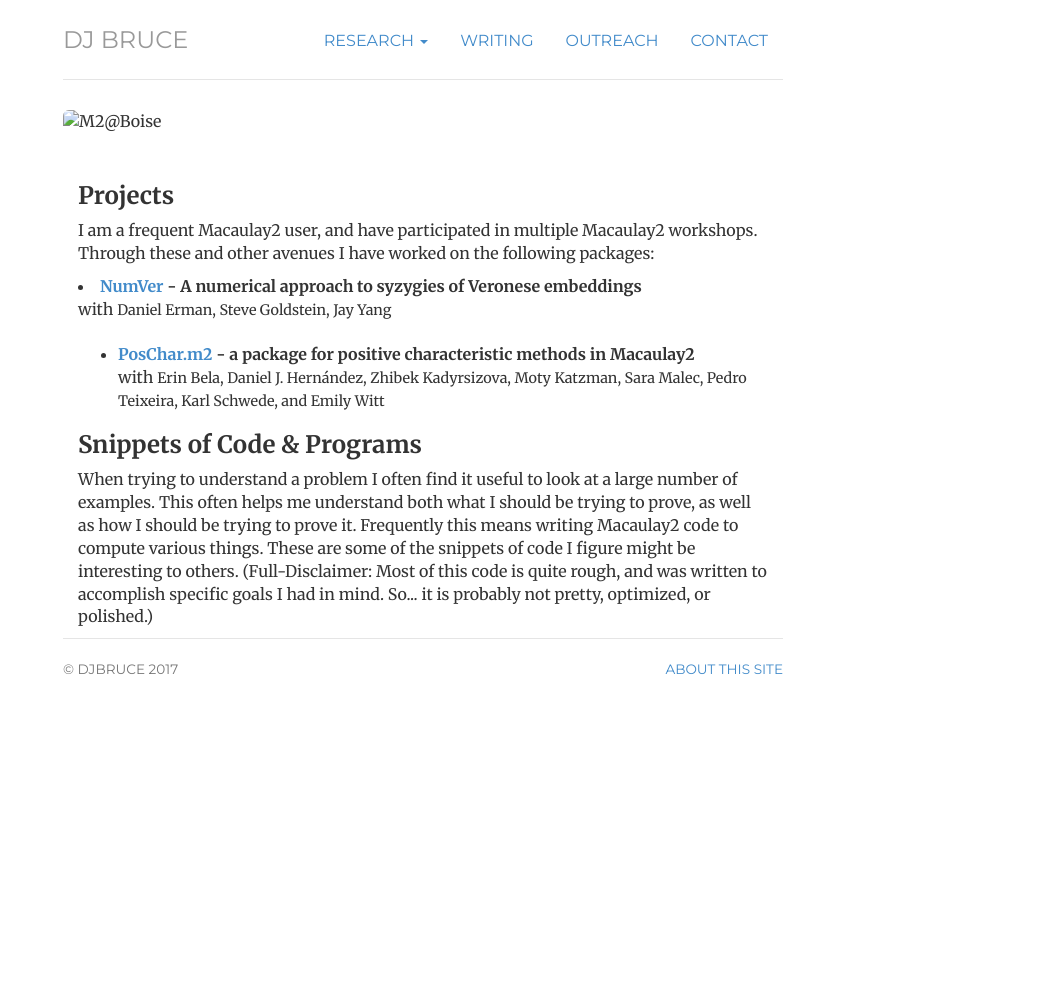
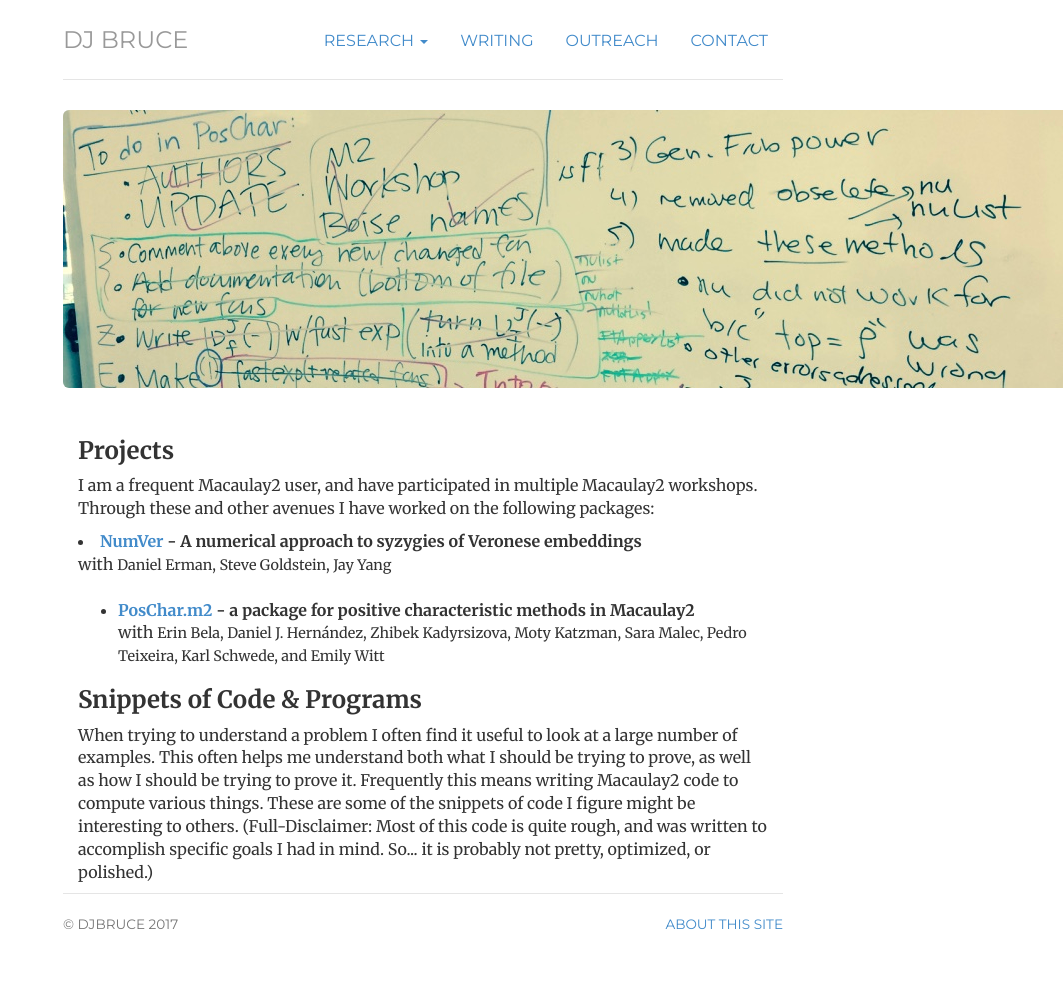
Before and after one commit to julietteBruce/old-homepage, a Jekyll site: the page built from programing/index.html, in a window 1280 px wide. Shown: the whole page, without its empty margins (217-1280 px from the left). Built offline with Jekyll 4.4.1, drawn with Linux system fonts in a browser that asks for light colours; before the commit the page ends 900 px from its top, so only the background shows below that.

Commit message:
fix image link

```diff
--- a/programing/index.html
+++ b/programing/index.html
@@ -4,7 +4,7 @@ title: Coding
 research: active
 description: DJ Bruces's Porgraming Page
 ---
-<img  class="img-rounded banner" alt="M2@Boise" src="img/whiteboard.jpg">
+<img  class="img-rounded banner" alt="M2@Boise" src="../img/whiteboard.jpg">
 
 
 <div class="container">
```
